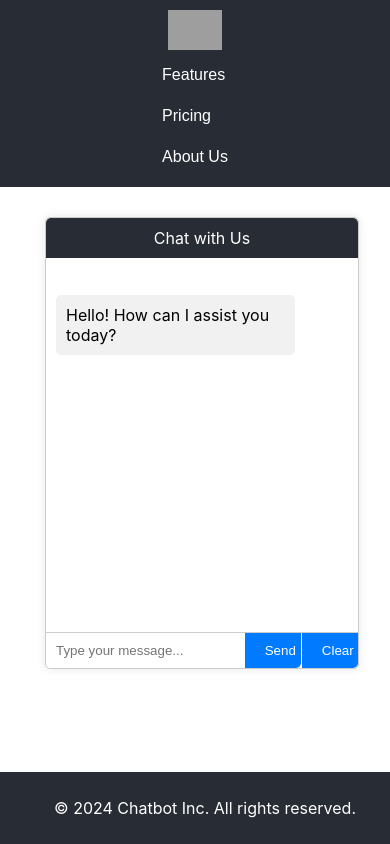
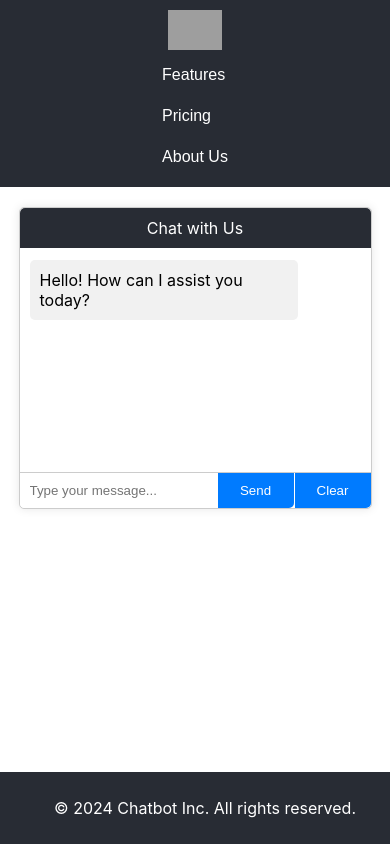
Before and after one commit to swatisahu436/chit-chat, a React (Create React App) app: page / in a window 390 px wide. Built offline with nearby package versions, Linux system fonts and the light colour scheme; grey boxes are pictures that could not be loaded.

Commit message:
check responsivness

```diff
--- a/src/App.css
+++ b/src/App.css
@@ -49,14 +49,12 @@
     list-style: none;
     margin: 0;
     padding: 0;
-    width:max-content;
-
+    width: max-content;
   }
 
   .dropdown ul li {
     margin: 5px 0;
-    border: 1px solid rgb(177, 173, 173) ;
-
+    border: 1px solid rgb(177, 173, 173);
   }
 
   .dropdown p {
@@ -77,10 +75,11 @@
       margin: 10px 0;
     }
   }
+
   .chatbox {
     width: 100%;
     max-width: 800px;
-    height:450px;
+    height: 450px;
     border: 1px solid #ccc;
     border-radius: 5px;
     box-shadow: 0 0 10px rgba(0, 0, 0, 0.1);
@@ -89,7 +88,7 @@
     justify-content: space-between;
     margin: 30px 45px;
     background-color: white;
-
+    position: relative;
   }
 
   .chatbox-header {
@@ -119,7 +118,6 @@
     background-color: #f1f1f1;
     text-align: left;
     align-self: flex-start;
-
   }
 
   .chatbox-message.user {
@@ -128,7 +126,6 @@
     text-align: right;
     align-self: flex-end;
     width: fit-content;
-
   }
 
   .chatbox-input {
@@ -142,7 +139,6 @@
     padding: 10px;
     border-radius: 0 0 0 5px;
     outline: none;
-
   }
 
   .chatbox-input button {
@@ -152,7 +148,7 @@
     padding: 10px 20px;
     border-radius: 0 0 5px 0;
     cursor: pointer;
-    width:30%;
+    width: 30%;
     margin-left: 1px;
   }
 
@@ -162,15 +158,18 @@
 
   @media (max-width: 768px) {
     .chatbox {
-      max-width: 80%;
-      flex-direction: column;
-      min-height: 18%;
-
-    }
-    .chatbox-input button{
-       max-width: 18%;
+      max-width: 90%;
+      height: 300px;
+      margin: 20px auto;
     }
 
+    .chatbox-messages {
+      max-height: 200px;
+    }
+
+    .chatbox-input button {
+      width: 25%;
+    }
   }
 
   .footer {
@@ -183,8 +182,8 @@
     text-align: center;
   }
 
-  @media (max-width: 768px){
-    .footer{
-        width: 100%;
+  @media (max-width: 768px) {
+    .footer {
+      width: 100%;
     }
   }
```
